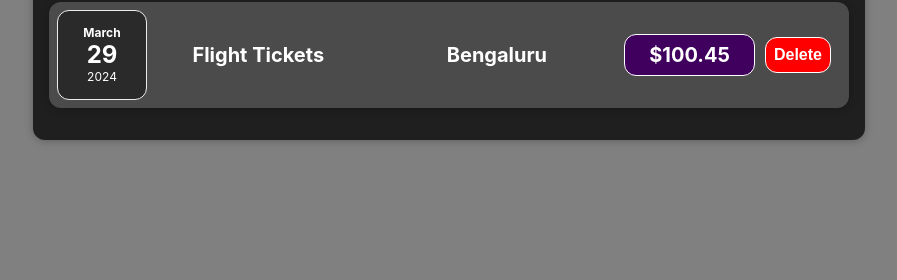
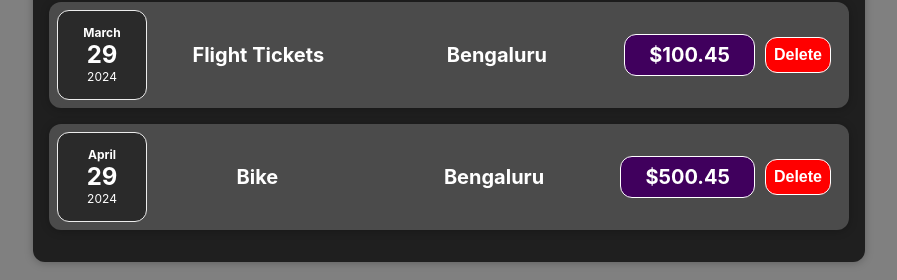
Before and after one commit to ManishRohilla/Expense_Tracker_React, a React (Create React App) app in the folder expense_tracker/: page / in a window 1280 px wide. Shown: the part 529-809 px from the top of the page, without its empty margins (191-1088 px from the left). Built offline with nearby package versions, Linux system fonts and the light colour scheme.

Commit message:
Delete Unnecessary Files

```diff
--- a/expense_tracker/src/App.js
+++ b/expense_tracker/src/App.js
@@ -3,8 +3,7 @@ import "./App.css";
 import React, { useState } from "react";
 import NewExpense from "./components/NewExpenses/NewExpense";
 
-function App() {
-  const [expenses, setExpense] = useState([
+const Dummy_Data = [
   {
     id: 1,
     title: "Car Insurance",
@@ -26,7 +25,16 @@ function App() {
     amount: 100.45,
     date: new Date(2024, 2, 29),
   },
-  ]);
+  {
+    id: 4,
+    title: "Bike",
+    location: "Bengaluru",
+    amount: 500.45,
+    date: new Date(2024, 3, 29),
+  },
+];
+function App() {
+  let [expenses, setExpense] = useState(Dummy_Data);
   const sendForLog = (newExpense) => {
     newExpense = {
       ...newExpense,
```
Lines whose indentation alone changed are shown as unchanged.
